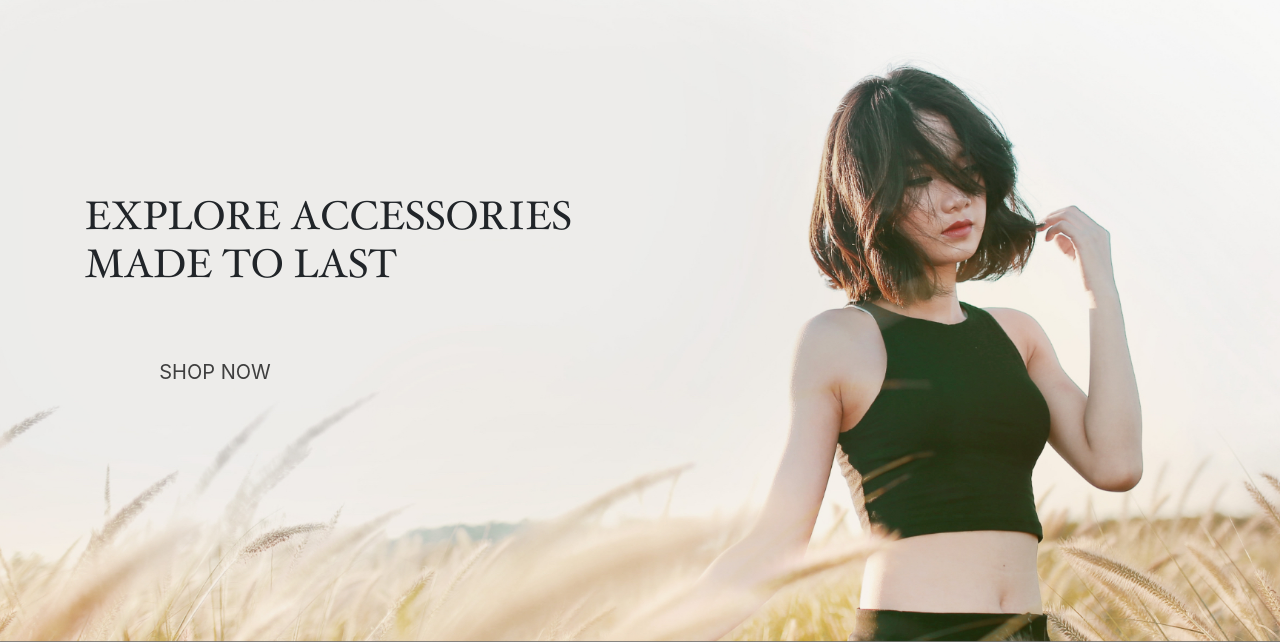
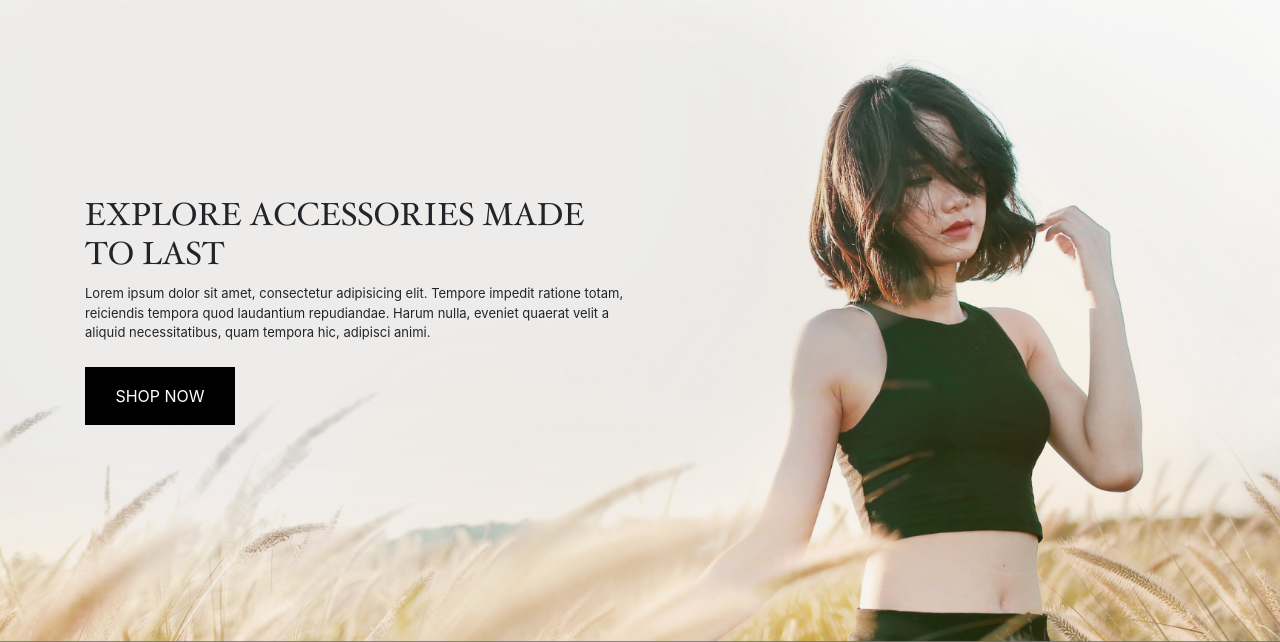
Before and after one commit to Code-Institute-Submissions/meadows_of_sthlm, a Django app: page / in a window 1280 px wide. Shown: the part 158-800 px from the top of the page. Run offline with Django 3.2, Linux system fonts and the light colour scheme; some libraries are stand-ins or nearby versions; some web fonts are replaced.

Commit message:
updated button styles

```diff
--- a/home/templates/home/index.html
+++ b/home/templates/home/index.html
@@ -13,12 +13,15 @@
 <div class="container h-100">
     <div class="row h-100">
         <div class="col-7 col-md-6 my-auto">
-            <h1 class="logo-font">
+            <h2 class="logo-font">
                 EXPLORE ACCESSORIES MADE TO LAST
-            </h1>
-            <div class="my-5">
+            </h2>
+            <p>Lorem ipsum dolor sit amet, consectetur adipisicing elit. Tempore impedit ratione totam, reiciendis
+                tempora quod laudantium repudiandae. Harum nulla, eveniet quaerat velit a aliquid necessitatibus, quam
+                tempora hic, adipisci animi.</p>
+            <div class="my-4">
                 <h4>
-                    <a href="" class="shop-now-button btn btn-lg rounded-0 text-uppercase py-3">Shop Now</a>
+                    <a href="" class="shop-now-button btn rounded-0 text-uppercase py-3">Shop Now</a>
                 </h4>
             </div>
         </div>
--- a/static/css/base.css
+++ b/static/css/base.css
@@ -69,9 +69,9 @@ body {
 }
 
 .shop-now-button {
-    background: black;
-    color: white;
-    min-width: 260px;
+    background: black!important;
+    color: white!important;
+    min-width: 150px;
 }
 
 .btn-black {
@@ -100,6 +100,7 @@ body {
 .bg-black {
     background: #000 !important;
 }
+/* -------------------------------- Navbar Styles */
 
 #delivery-banner {
     background-color: var(--banner-bg-color);
@@ -108,10 +109,11 @@ body {
 #topnav {
     background-color: var(--nav-bg-color);
 }
+
 .navbar {
-    padding: 0!important;
     background-color: var(--nav-bg-color);
 }
+
 /* -------------------------------- Media Queries */
 
 /* Slightly larger container on xl screens */
@@ -134,4 +136,8 @@ body {
     .header-container {
         padding-top: 164px;
     }
+
+    .navbar {
+        padding: 0!important;
+    }
 }
--- a/templates/includes/main-nav.html
+++ b/templates/includes/main-nav.html
@@ -14,27 +14,27 @@
         </li>
 
         <li class="nav-item">
-            <a class="link-font nav-link text-black mr-3 pt-0" href="#" id="clothing-link">
+            <a class="link-font nav-link text-black mr-3 pt-0" href="#" id="earrings-link">
                 Earrings
             </a>
         </li>
         <li class="nav-item">
-            <a class="link-font nav-link text-black mr-3 pt-0" href="#" id="clothing-link">
+            <a class="link-font nav-link text-black mr-3 pt-0" href="#" id="necklaces-link">
                 Necklaces
             </a>
         </li>
         <li class="nav-item">
-            <a class="link-font nav-link text-black mr-3 pt-0" href="#" id="clothing-link">
+            <a class="link-font nav-link text-black mr-3 pt-0" href="#" id="rings-link">
                 Rings
             </a>
         </li>
         <li class="nav-item ">
-            <a class="link-font nav-link text-black mr-3 pt-0" href="#" id="clothing-link">
+            <a class="link-font nav-link text-black mr-3 pt-0" href="#" id="bracelets-link">
                 Bracelets
             </a>
         </li>
-        <li class="nav-item dropdown">
-            <a class="link-font nav-link text-black mr-3 pt-0" href="#" id="all-products-link" data-toggle="dropdown"
+        <li class="nav-item dropdown d-md-none d-lg-inline">
+            <a class="link-font nav-link text-black mr-3 pt-0" href="#" id="search-link" data-toggle="dropdown"
                 aria-haspopup="true" aria-expanded="false">
                 Search
             </a>
```
